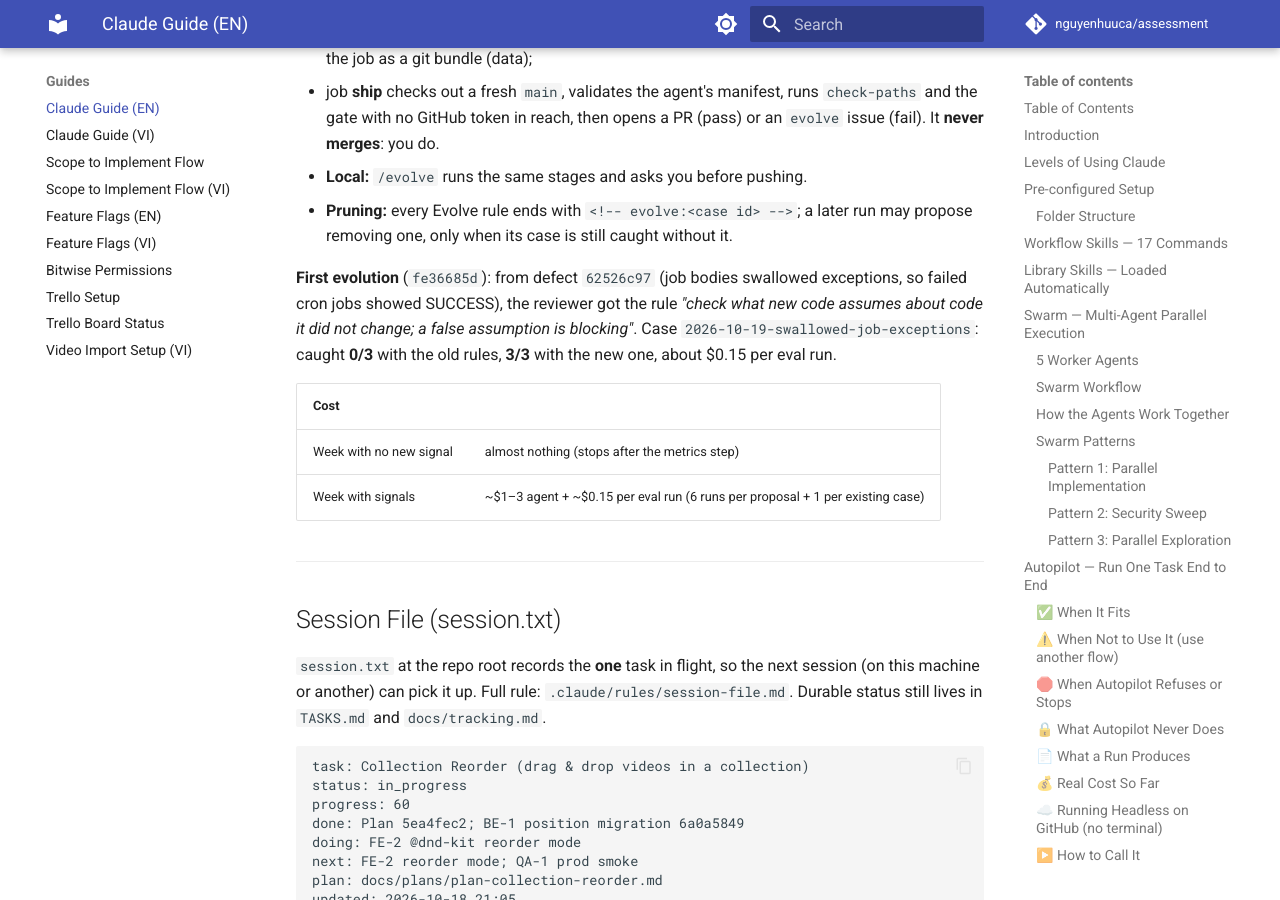
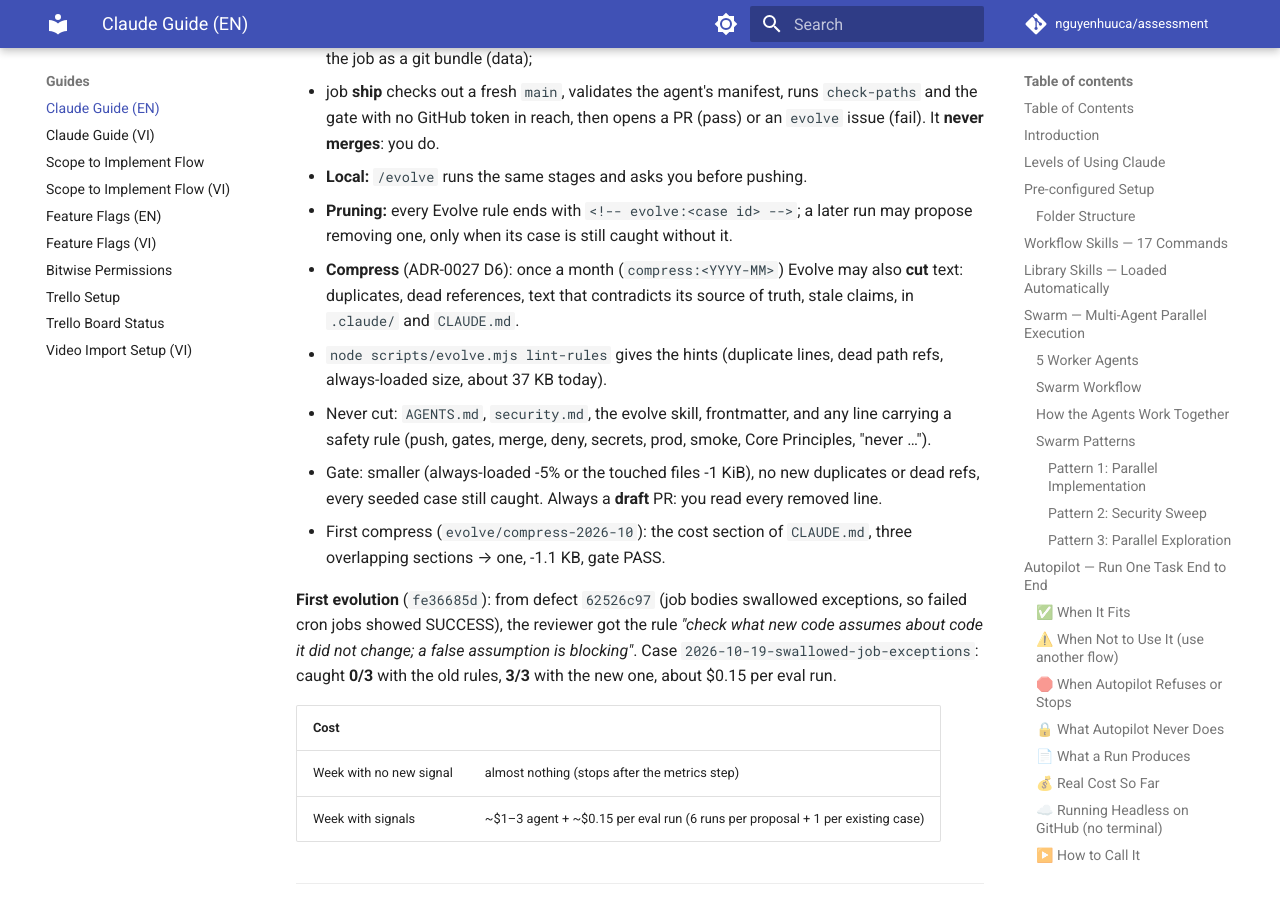
Before and after one commit to nguyenhuuca/assessment, an MkDocs documentation site: the page built from docs/guides/claude-guide-en.md, in a window 1280 px wide and 900 px high, scrolled down 17643 px. Built offline with MkDocs 1.6.1 and Material for MkDocs 9.7.7, drawn with Linux system fonts in a browser that asks for light colours; comment, search, counter and statistics services are not loaded.

Commit message:
docs(guide): Evolve compress (ADR-0027 D6)
Co-Authored-By: Claude Opus 5.5 <noreply@anthropic.com>

```diff
--- a/docs/guides/claude-guide-en.md
+++ b/docs/guides/claude-guide-en.md
@@ -465,6 +465,11 @@ Observe (signals) → Diagnose (Five Whys → the stage that should have caught
   - job **ship** checks out a fresh `main`, validates the agent's manifest, runs `check-paths` and the gate with no GitHub token in reach, then opens a PR (pass) or an `evolve` issue (fail). It **never merges**: you do.
 - **Local:** `/evolve` runs the same stages and asks you before pushing.
 - **Pruning:** every Evolve rule ends with `<!-- evolve:<case id> -->`; a later run may propose removing one, only when its case is still caught without it.
+- **Compress** (ADR-0027 D6): once a month (`compress:<YYYY-MM>`) Evolve may also **cut** text: duplicates, dead references, text that contradicts its source of truth, stale claims, in `.claude/` and `CLAUDE.md`.
+  - `node scripts/evolve.mjs lint-rules` gives the hints (duplicate lines, dead path refs, always-loaded size, about 37 KB today).
+  - Never cut: `AGENTS.md`, `security.md`, the evolve skill, frontmatter, and any line carrying a safety rule (push, gates, merge, deny, secrets, prod, smoke, Core Principles, "never …").
+  - Gate: smaller (always-loaded -5% or the touched files -1 KiB), no new duplicates or dead refs, every seeded case still caught. Always a **draft** PR: you read every removed line.
+  - First compress (`evolve/compress-2026-10`): the cost section of `CLAUDE.md`, three overlapping sections → one, -1.1 KB, gate PASS.
 
 **First evolution** (`fe36685d`): from defect `62526c97` (job bodies swallowed exceptions, so failed cron jobs showed SUCCESS), the reviewer got the rule *"check what new code assumes about code it did not change; a false assumption is blocking"*. Case `2026-10-19-swallowed-job-exceptions`: caught **0/3** with the old rules, **3/3** with the new one, about $0.15 per eval run.
 
```
Also changed, not shown: docs/guides/claude-guide-vi.md (+5 -0 lines).
